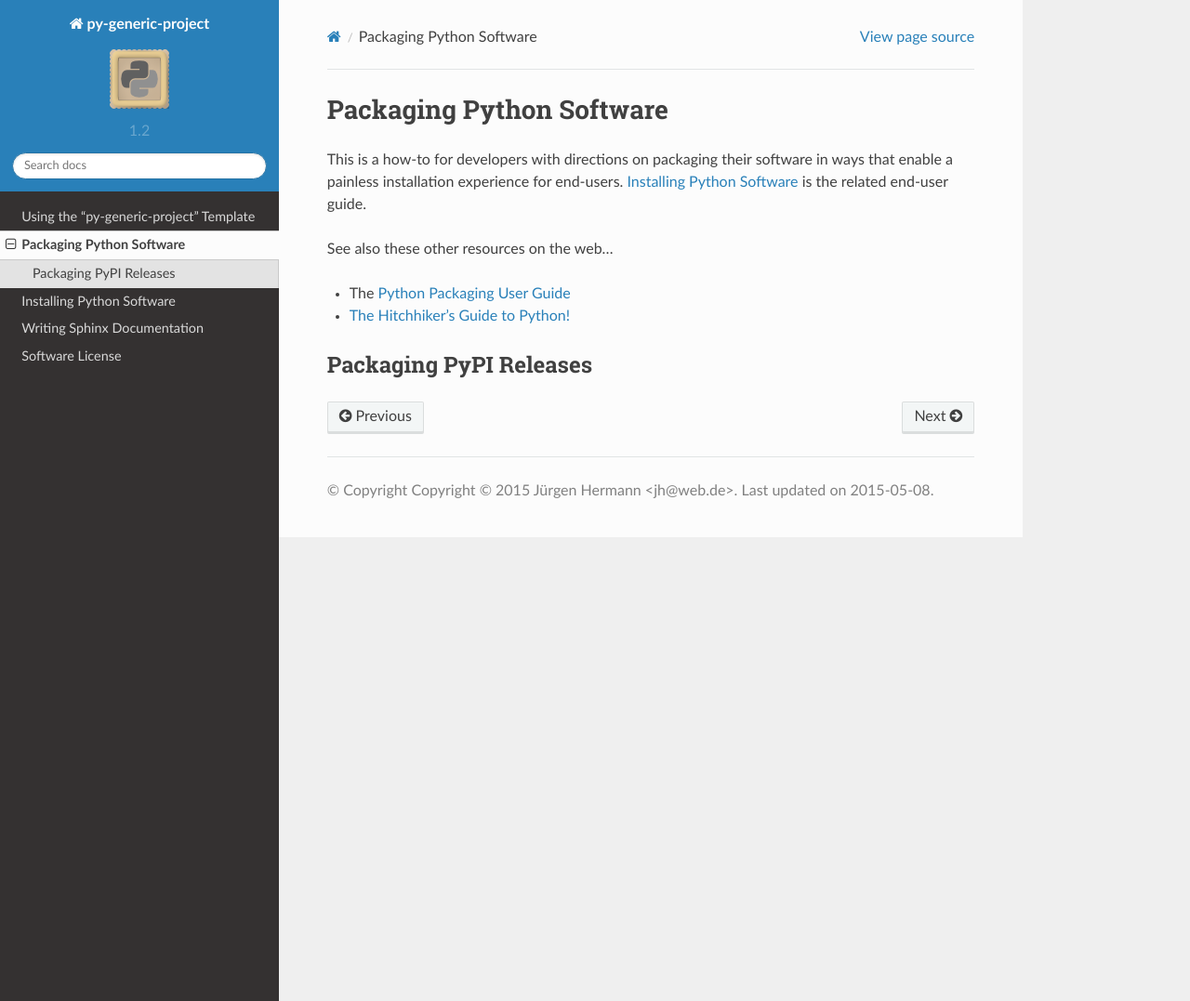
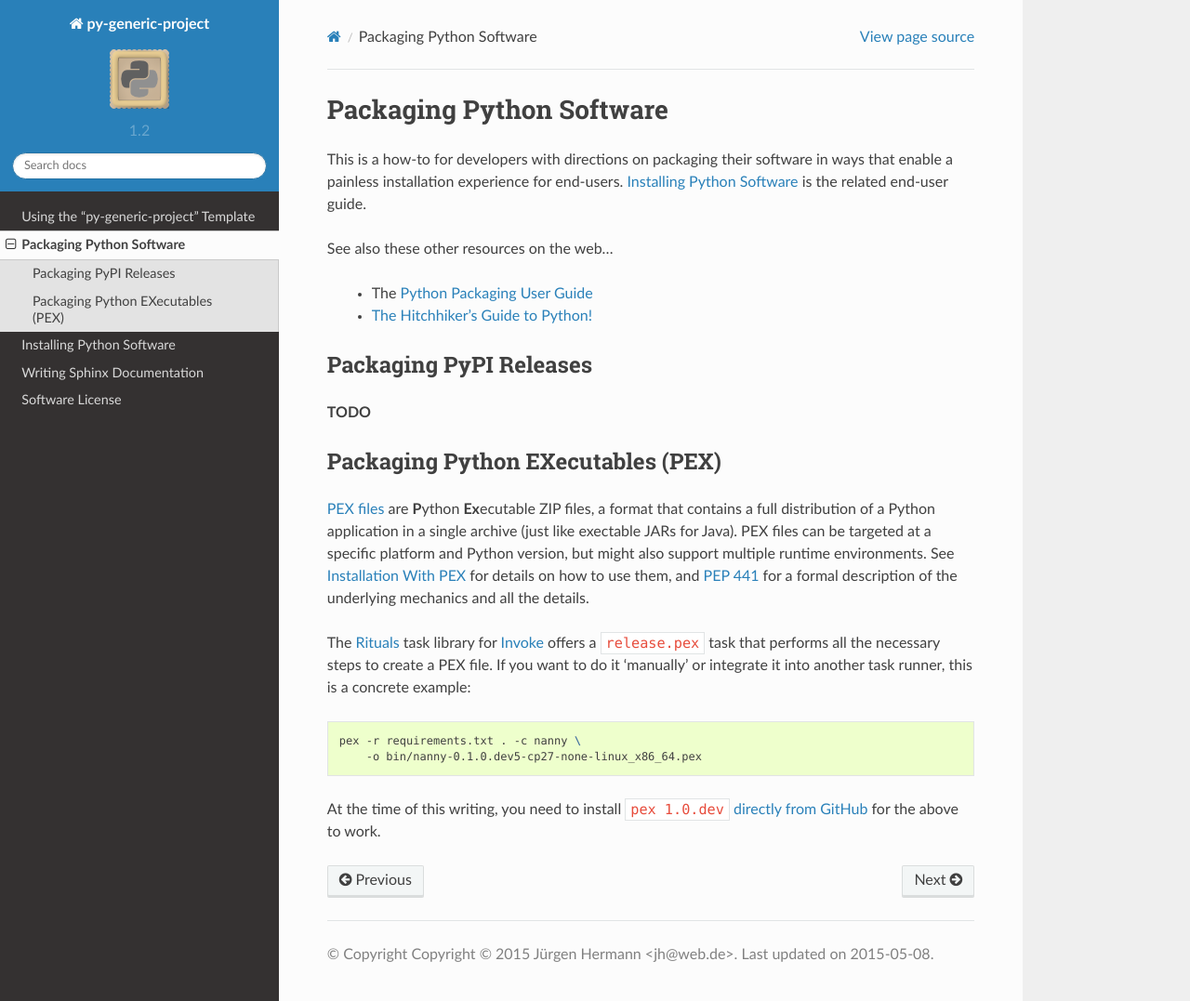
Before and after one commit to Springerle/py-generic-project, a Sphinx documentation site: the page built from docs/packaging.rst, in a window 1280 px wide and 1077 px high. Shown: the whole window at 93% size. Built offline with Sphinx 7.4.7 and the Read the Docs theme 2.0.0, drawn with Linux system fonts in a browser that asks for light colours.

Commit message:
:book: Packaging Python EXecutables (PEX)

```diff
--- a/docs/packaging.rst
+++ b/docs/packaging.rst
@@ -30,8 +30,42 @@
 
 See also these other resources on the web…
 
--   The `Python Packaging User Guide <https://packaging.python.org/>`_
--   `The Hitchhiker’s Guide to Python! <http://docs.python-guide.org/>`_
+  * The `Python Packaging User Guide <https://packaging.python.org/>`_
+  * `The Hitchhiker’s Guide to Python! <http://docs.python-guide.org/>`_
+
 
 Packaging PyPI Releases
 -----------------------
+
+**TODO**
+
+
+Packaging Python EXecutables (PEX)
+----------------------------------
+
+`PEX files`_ are **P**\ ython **Ex**\ ecutable ZIP files, a format that contains
+a full distribution of a Python application in a single archive
+(just like exectable JARs for Java).
+PEX files can be targeted at a specific platform and Python version,
+but might also support multiple runtime environments.
+See :ref:`pex-install` for details on how to use them,
+and `PEP 441`_ for a formal description of the underlying mechanics and all the details.
+
+The `Rituals`_ task library for `Invoke`_ offers a ``release.pex`` task
+that performs all the necessary steps to create a PEX file.
+If you want to do it ‘manually’ or integrate it into another task runner,
+this is a concrete example:
+
+.. code-block:: shell
+
+    pex -r requirements.txt . -c nanny \
+        -o bin/nanny-0.1.0.dev5-cp27-none-linux_x86_64.pex
+
+At the time of this writing, you need to install ``pex 1.0.dev`` `directly from GitHub`_
+for the above to work.
+
+.. _`Rituals`: https://jhermann.github.io/rituals
+.. _`Invoke`: http://www.pyinvoke.org/
+.. _`PEX files`: https://youtu.be/NmpnGhRwsu0
+.. _`PEP 441`: https://www.python.org/dev/peps/pep-0441/
+.. _`directly from GitHub`: https://github.com/pantsbuild/pex
```
